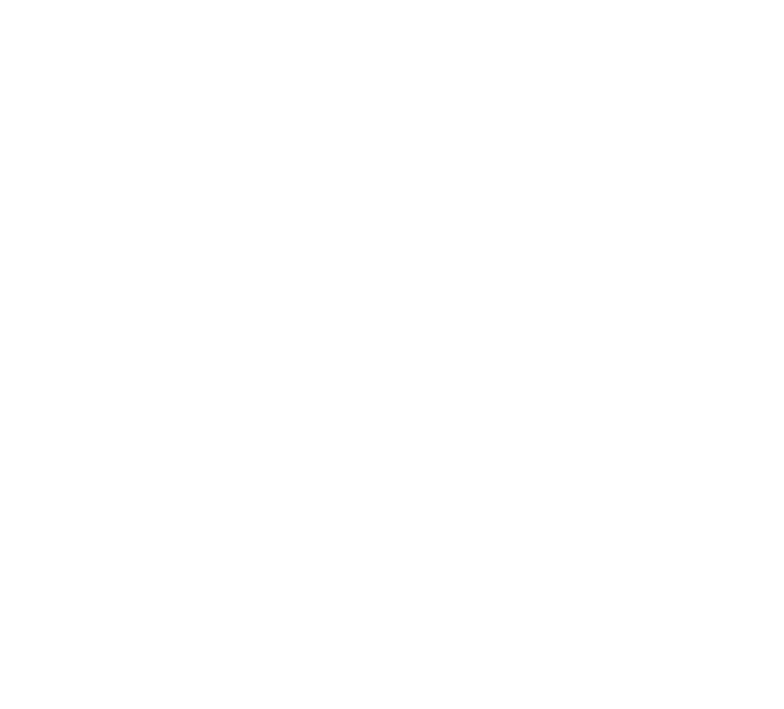
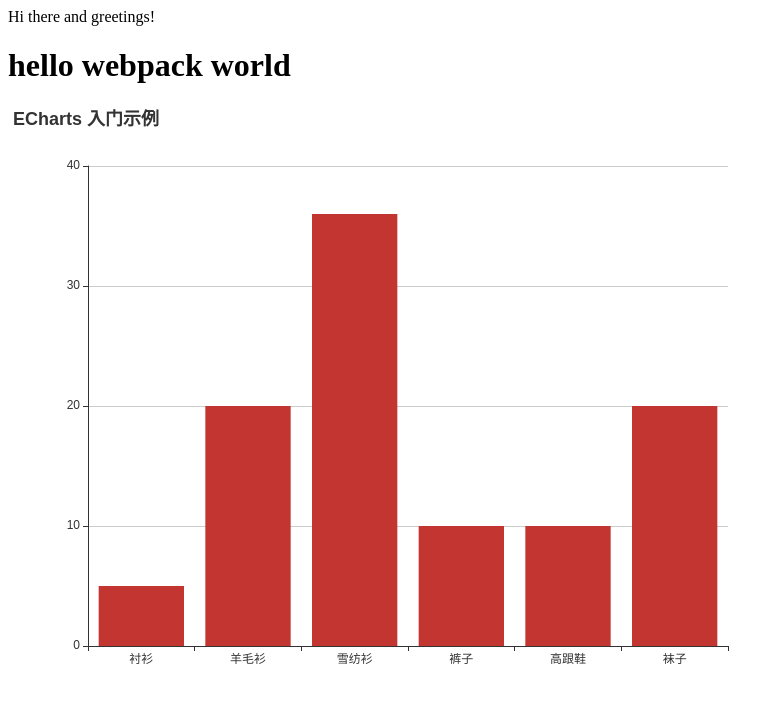
Before and after one commit to cloud2010/net-report, a website built with webpack: page plt/public/index.html in a window 1280 px wide. Shown: the whole page, without its empty margins (0-784 px from the left). Built offline with nearby package versions, Linux system fonts and the light colour scheme.

Commit message:
add echarts

```diff
--- a/plt/public/index.html
+++ b/plt/public/index.html
@@ -4,9 +4,11 @@
     <meta charset="UTF-8">
     <meta name="viewport" content="width=device-width, initial-scale=1.0">
     <meta http-equiv="X-UA-Compatible" content="ie=edge">
-    <title>Document</title>
+    <title>Net-analysis Charts</title>
 </head>
 <body>
-
+    <div id="chart"></div>
+    <div id="main"></div>
+    <script src="bundle.js"></script>
 </body>
 </html>
--- /dev/null
+++ b/plt/src/greeter.js
@@ -0,0 +1,6 @@
+// Greeter.js
+module.exports = function() {
+    var greet = document.createElement('div');
+    greet.textContent = "Hi there and greetings!";
+    return greet;
+  };
--- a/plt/src/main.js
+++ b/plt/src/main.js
@@ -0,0 +1,37 @@
+const greeter = require('./greeter.js');
+document.querySelector("#chart").appendChild(greeter());
+var h1_test = document.createElement('h1');
+h1_test.textContent = 'hello webpack world';
+document.querySelector("#chart").appendChild(h1_test);
+
+var echarts = require('echarts');
+
+// 引入 ECharts 主模块
+var echarts = require('echarts/lib/echarts');
+// 引入柱状图
+require('echarts/lib/chart/bar');
+// 引入提示框和标题组件
+require('echarts/lib/component/tooltip');
+require('echarts/lib/component/title');
+
+// 基于准备好的dom，初始化echarts实例
+var divRender = document.querySelector("#main");
+divRender.setAttribute('style', 'width:800px; height:600px;');
+
+var myChart = echarts.init(divRender);
+// 绘制图表
+myChart.setOption({
+    title: {
+        text: 'ECharts 入门示例'
+    },
+    tooltip: {},
+    xAxis: {
+        data: ['衬衫', '羊毛衫', '雪纺衫', '裤子', '高跟鞋', '袜子']
+    },
+    yAxis: {},
+    series: [{
+        name: '销量',
+        type: 'bar',
+        data: [5, 20, 36, 10, 10, 20]
+    }]
+});
--- /dev/null
+++ b/plt/webpack.config.js
@@ -0,0 +1,9 @@
+const path = require('path');
+
+module.exports = {
+  entry: './src/main.js',
+  output: {
+    filename: 'bundle.js',
+    path: path.resolve(__dirname, 'dist')
+  }
+};
```
